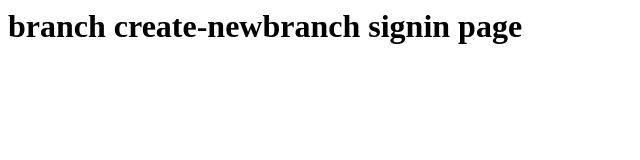
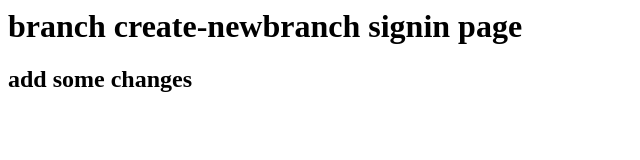
Before and after one commit to GreatEric/GitTest, a plain HTML site: page signin.html in a window 1280 px wide. Shown: the whole page, without its empty margins (0-640 px from the left). Drawn offline with Linux system fonts and the light colour scheme.

Commit message:
add a little bit change to signin.html page

```diff
--- a/signin.html
+++ b/signin.html
@@ -4,5 +4,7 @@
 </head>
 <body>
 	<h1>branch create-newbranch signin page</h1>
+
+	<h2>add some changes</h2>
 </body>
 </html>
```
Also changed, not shown: 1 other file.
